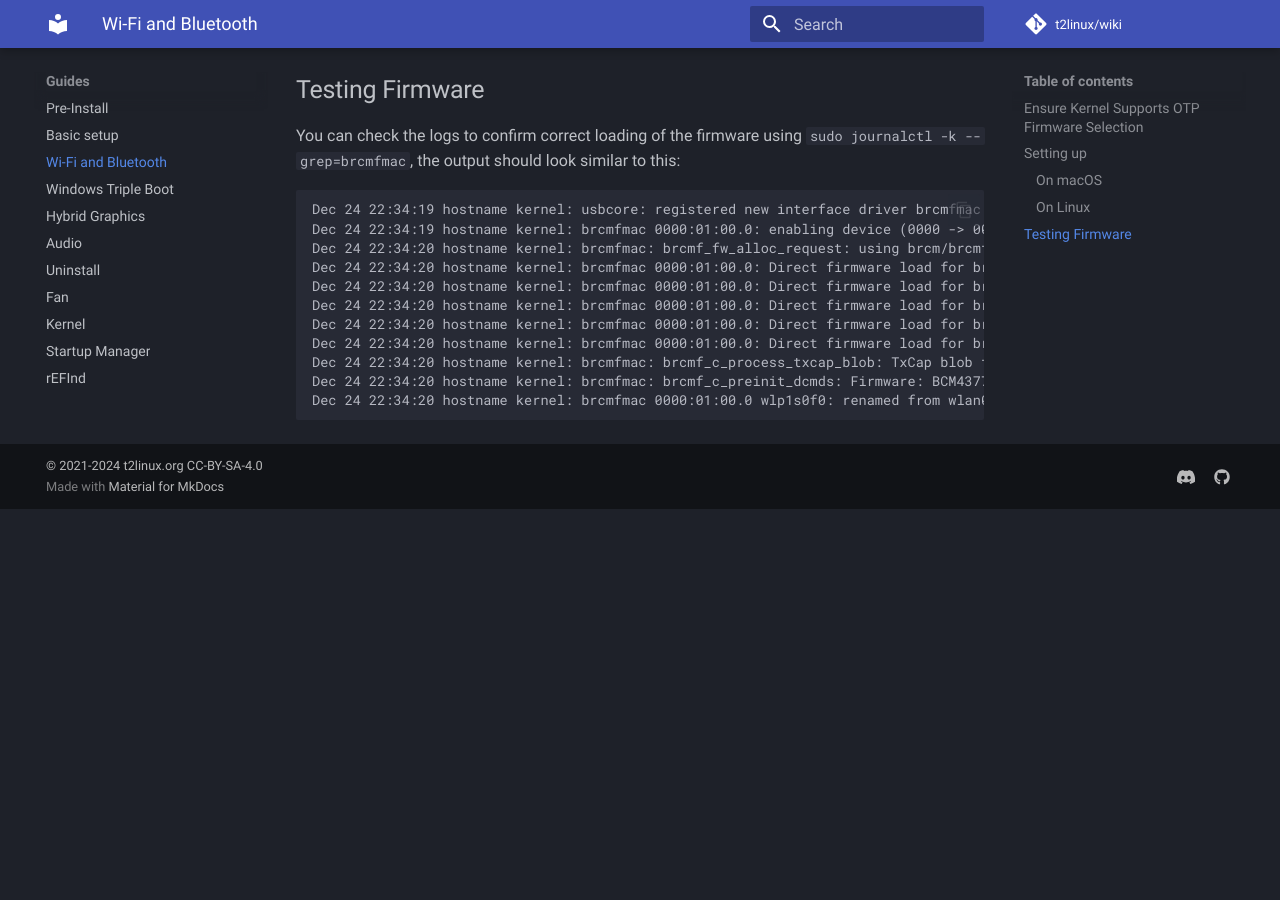
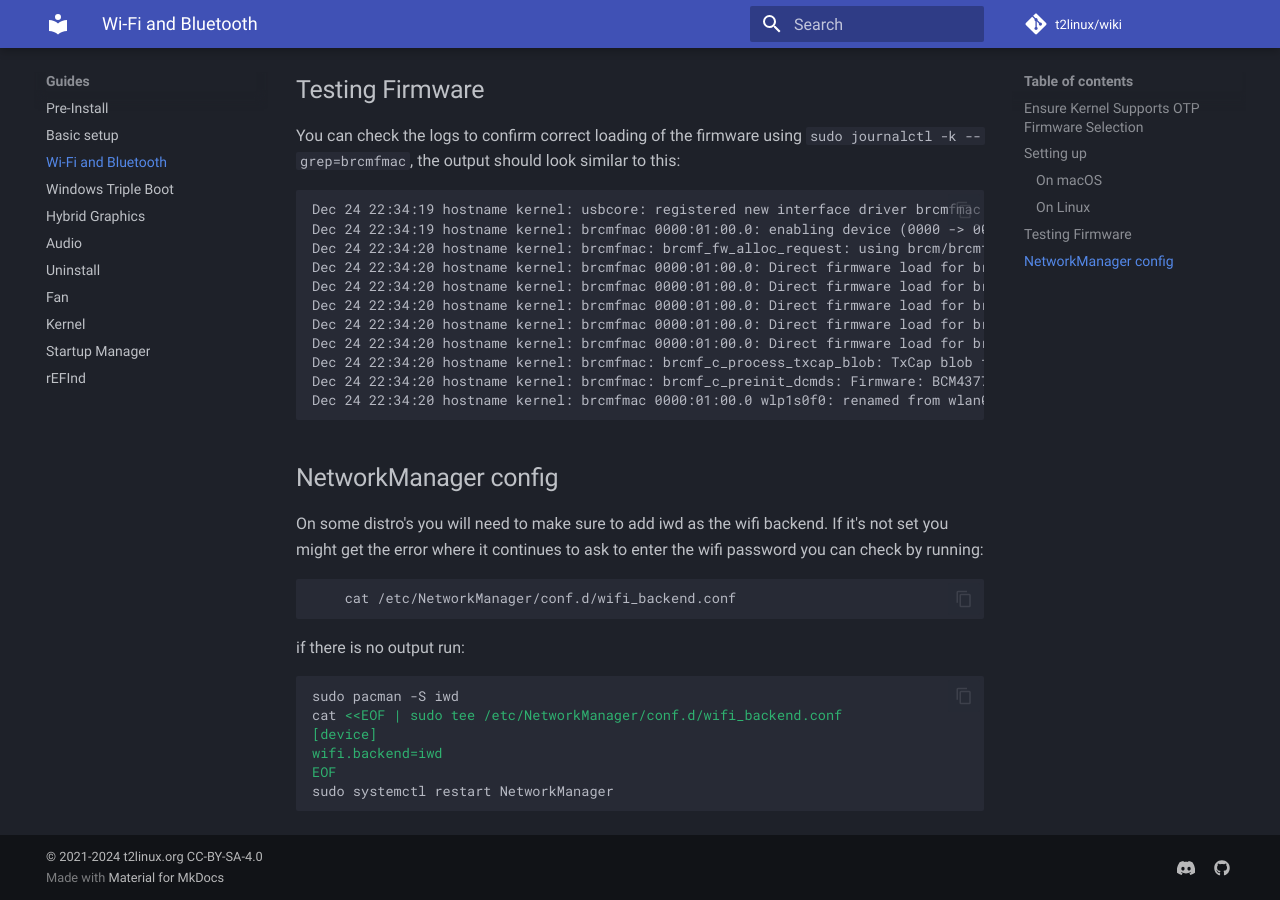
Before and after one commit to t2linux/wiki, an MkDocs documentation site: the page built from docs/guides/wifi-bluetooth.md, in a window 1280 px wide and 900 px high, scrolled down 2689 px. Built offline with MkDocs 1.6.1 and Material for MkDocs 9.7.7, drawn with Linux system fonts in a browser that asks for light colours; comment, search, counter and statistics services are not loaded; before the commit the page ends 3198 px from its top, so only the background shows below that.

Commit message:
Added iwd Backend Details

````diff
--- a/docs/guides/wifi-bluetooth.md
+++ b/docs/guides/wifi-bluetooth.md
@@ -242,3 +242,21 @@ Dec 24 22:34:20 hostname kernel: brcmfmac: brcmf_c_process_txcap_blob: TxCap blo
 Dec 24 22:34:20 hostname kernel: brcmfmac: brcmf_c_preinit_dcmds: Firmware: BCM4377/4 wl0: Jul 16 2021 18:25:13 version 16.20.328.0.3.6.105 FWID 01-30be2b3a
 Dec 24 22:34:20 hostname kernel: brcmfmac 0000:01:00.0 wlp1s0f0: renamed from wlan0
 ```
+## NetworkManager config
+
+On some distro's you will need to make sure to add iwd as the wifi backend.
+If it's not set you might get the error where it continues to ask
+to enter the wifi password
+you can check by running:
+```bash
+    cat /etc/NetworkManager/conf.d/wifi_backend.conf
+```
+if there is no output run:
+```bash
+sudo pacman -S iwd
+cat <<EOF | sudo tee /etc/NetworkManager/conf.d/wifi_backend.conf
+[device]
+wifi.backend=iwd
+EOF
+sudo systemctl restart NetworkManager
+```
````
